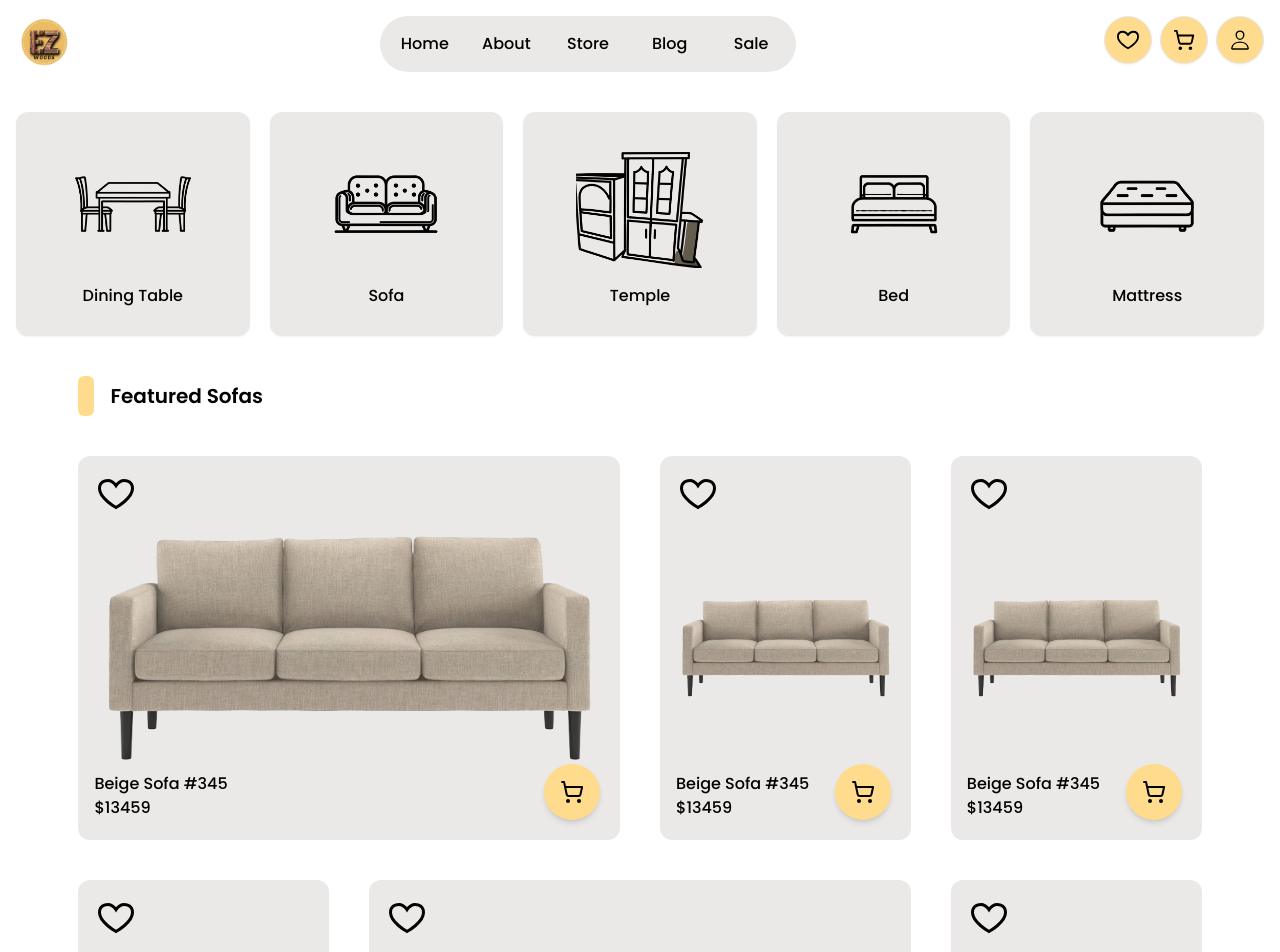
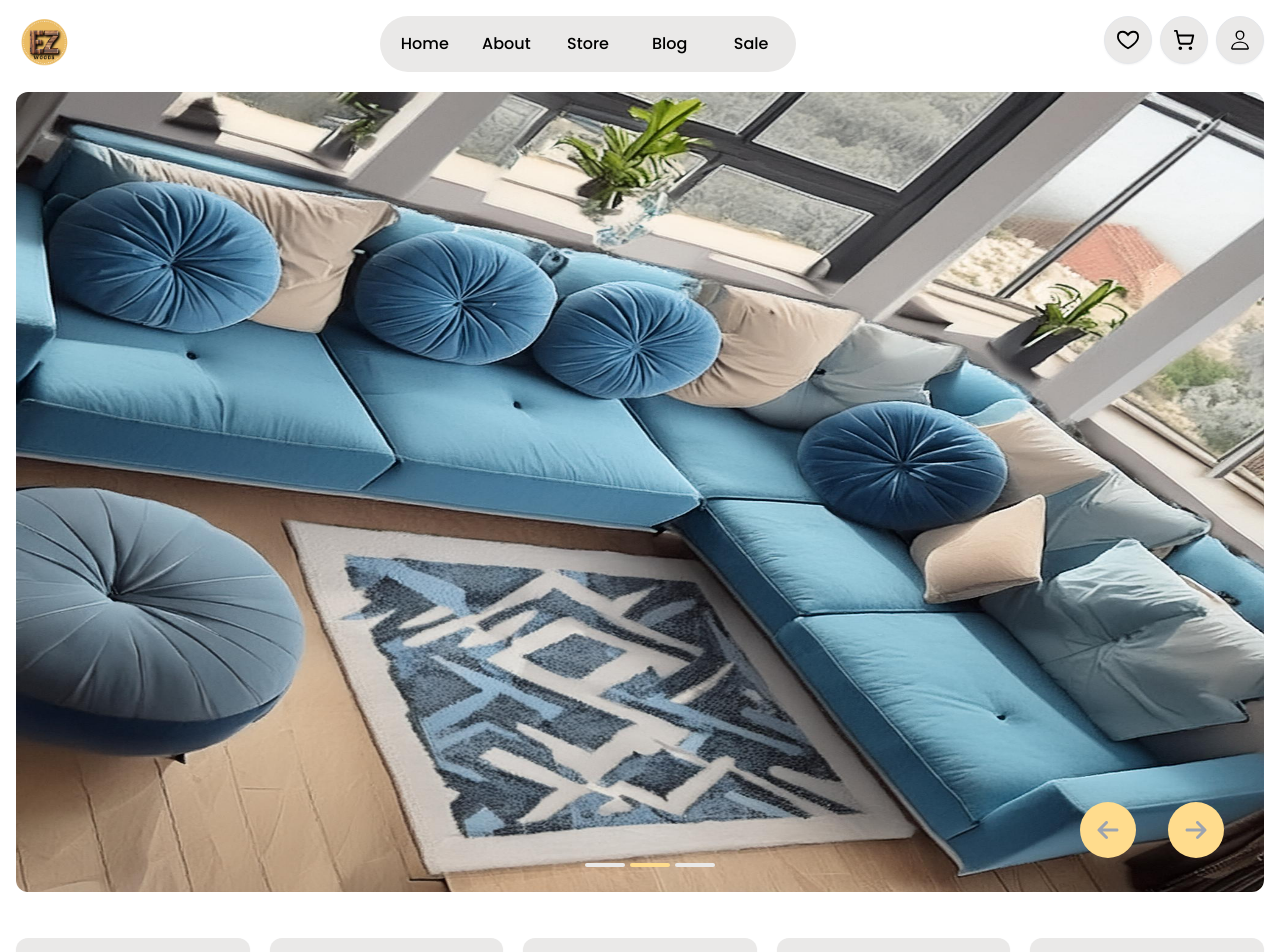
Before and after one commit to KapilKumar2002/EZwOODS, a React (Vite) app: page / in a window 1280 px wide. Shown: the top 952 px of the page. Built offline with nearby package versions, Linux system fonts and the light colour scheme; a web font is replaced by a local one.

Commit message:
carousel done

```diff
--- a/package.json
+++ b/package.json
@@ -13,7 +13,9 @@
     "react": "^18.2.0",
     "react-dom": "^18.2.0",
     "react-icons": "^5.2.1",
-    "react-router-dom": "^6.23.1"
+    "react-router-dom": "^6.23.1",
+    "react-slick": "^0.30.2",
+    "slick-carousel": "^1.8.1"
   },
   "devDependencies": {
     "@types/react": "^18.2.66",
--- a/src/components/atoms/RoundButton.jsx
+++ b/src/components/atoms/RoundButton.jsx
@@ -6,7 +6,7 @@ const RoundButton = (props) => {
     <Link
       to={to}
       onClick={onClick}
-      className="rounded-full p-3 shadow-sm border w-12 h-12 flex justify-center items-center bg-primaryColor text-2xl"
+      className="rounded-full p-3 shadow-sm border w-12 h-12 flex justify-center items-center bg-disabledColor duration-500 hover:bg-primaryColor text-2xl"
     >
       {icon}
     </Link>
--- /dev/null
+++ b/src/components/atoms/Title.jsx
@@ -0,0 +1,13 @@
+import React from "react";
+
+const Title = (props) => {
+  const { title } = props;
+  return (
+    <div className="flex items-center gap-4">
+      <div className="h-10 w-4 bg-primaryColor rounded-md"></div>
+      <h1 className="text-xl font-semibold font-headingFont">{title}</h1>
+    </div>
+  );
+};
+
+export default Title;
--- a/src/index.css
+++ b/src/index.css
@@ -3,7 +3,6 @@
 @tailwind base;
 @tailwind components;
 @tailwind utilities;
-
 
 /* width and height of the scrollbar */
 ::-webkit-scrollbar {
--- a/src/layout/footer/Footer.jsx
+++ b/src/layout/footer/Footer.jsx
@@ -40,7 +40,7 @@ const Footer = () => {
           </div>
         </div>
       </div>
-      <div className="font-headingFont w-[1440px] mx-auto bg-violet-200/50 h-16 rounded-t-2xl flex justify-center items-center text-lightText">
+      <div className="font-buttonFont w-[1440px] mx-auto bg-disabledColor h-16 rounded-t-2xl flex justify-center items-center">
         Copyright &copy; EZwOODs. All rights reserved
       </div>
     </div>
--- a/src/main.jsx
+++ b/src/main.jsx
@@ -2,6 +2,8 @@ import React from "react";
 import ReactDOM from "react-dom/client";
 import App from "./App.jsx";
 import "./index.css";
+import "slick-carousel/slick/slick.css";
+import "slick-carousel/slick/slick-theme.css";
 ReactDOM.createRoot(document.getElementById("root")).render(
   <React.StrictMode>
     <App />
--- a/src/pages/home/HomePage.jsx
+++ b/src/pages/home/HomePage.jsx
@@ -1,11 +1,88 @@
-import React from "react";
+import React, { useState } from "react";
 import CategoryCard from "../../components/molecules/CategoryCard";
 import { Products, categoryItems } from "../../utils/constants/Constants";
 import ProductCard from "../../components/molecules/ProductCard";
+import Title from "../../components/atoms/Title";
+import sofaP from "../../assets/sofaP.jpg";
+import Slider from "react-slick";
+import { FaArrowLeft, FaArrowRight } from "react-icons/fa6";
+import Button from "../../components/atoms/Button";
+
+function SampleNextArrow(props) {
+  const { onClick } = props;
+  return (
+    <div
+      className="w-14 h-14 bg-primaryColor hover:bg-black duration-300 rounded-full text-2xl text-gray-400 flex justify-center items-center absolute bottom-10 right-10 shadow-shadowOne cursor-pointer z-10"
+      onClick={onClick}
+    >
+      <FaArrowRight />
+    </div>
+  );
+}
+
+function SamplePrevArrow(props) {
+  const { onClick } = props;
+  return (
+    <div
+      className="w-14 h-14 bg-primaryColor hover:bg-black duration-300 rounded-full text-2xl text-gray-400 flex justify-center items-center absolute bottom-10 right-32 shadow-shadowOne cursor-pointer z-10"
+      onClick={onClick}
+    >
+      <FaArrowLeft />
+    </div>
+  );
+}
 
 const HomePage = () => {
+  const [dotActive, setDocActive] = useState(0);
+  const settings = {
+    dots: true,
+    infinite: true,
+    speed: 1000,
+    pauseOnHover: true,
+    slidesToShow: 1,
+    slidesToScroll: 1,
+    swipeToSlide: true,
+    autoplay: true,
+    nextArrow: <SampleNextArrow />,
+    prevArrow: <SamplePrevArrow />,
+    beforeChange: (prev, next) => {
+      setDocActive(next);
+    },
+    appendDots: (dots) => (
+      <ul
+        style={{
+          display: "flex",
+          gap: "15px",
+          justifyContent: "center",
+          marginBottom: "40px",
+        }}
+      >
+        {" "}
+        {dots}{" "}
+      </ul>
+    ),
+    customPaging: (i) => (
+      <div
+        className={`w-10 h-1 rounded-full ${
+          i === dotActive ? "bg-primaryColor" : "bg-disabledColor"
+        } cursor-pointer`}
+      ></div>
+    ),
+  };
+  const slides = [{ image: sofaP }, { image: sofaP }, { image: sofaP }];
   return (
-    <div className="py-10 flex flex-col gap-10">
+    <div className="py-5 flex flex-col gap-10">
+      <Slider {...settings}>
+        {slides.map((slide, index) => (
+          <div className="h-[800px] cursor-pointer outline-none">
+            <img
+              src={slide.image}
+              alt=""
+              className="h-full w-full rounded-xl outline-none"
+            />
+          </div>
+        ))}
+      </Slider>
       <div className="flex justify-center gap-5">
         {categoryItems.map((categoryItem, index) => (
           <CategoryCard
@@ -16,16 +93,11 @@ const HomePage = () => {
         ))}
       </div>
       <div className="w-[90%] mx-auto flex flex-col gap-10">
-        <div className="flex items-center gap-4">
-          <div className="h-10 w-4 bg-primaryColor rounded-md"></div>
-          <h1 className="text-xl font-semibold font-headingFont">
-            Featured Sofas
-          </h1>
-        </div>
+        <Title title={"Featured Sofas"} />
         <div className="grid grid-cols-4 gap-10">
           {Products.map(
             (product, index) =>
-              index < 9 && (
+              index < 6 && (
                 <ProductCard
                   product={product}
                   className={index % 4 === 0 && `col-span-2`}
```
Also changed, not shown: 1 other file (tests, documents, lock files or other folders).
